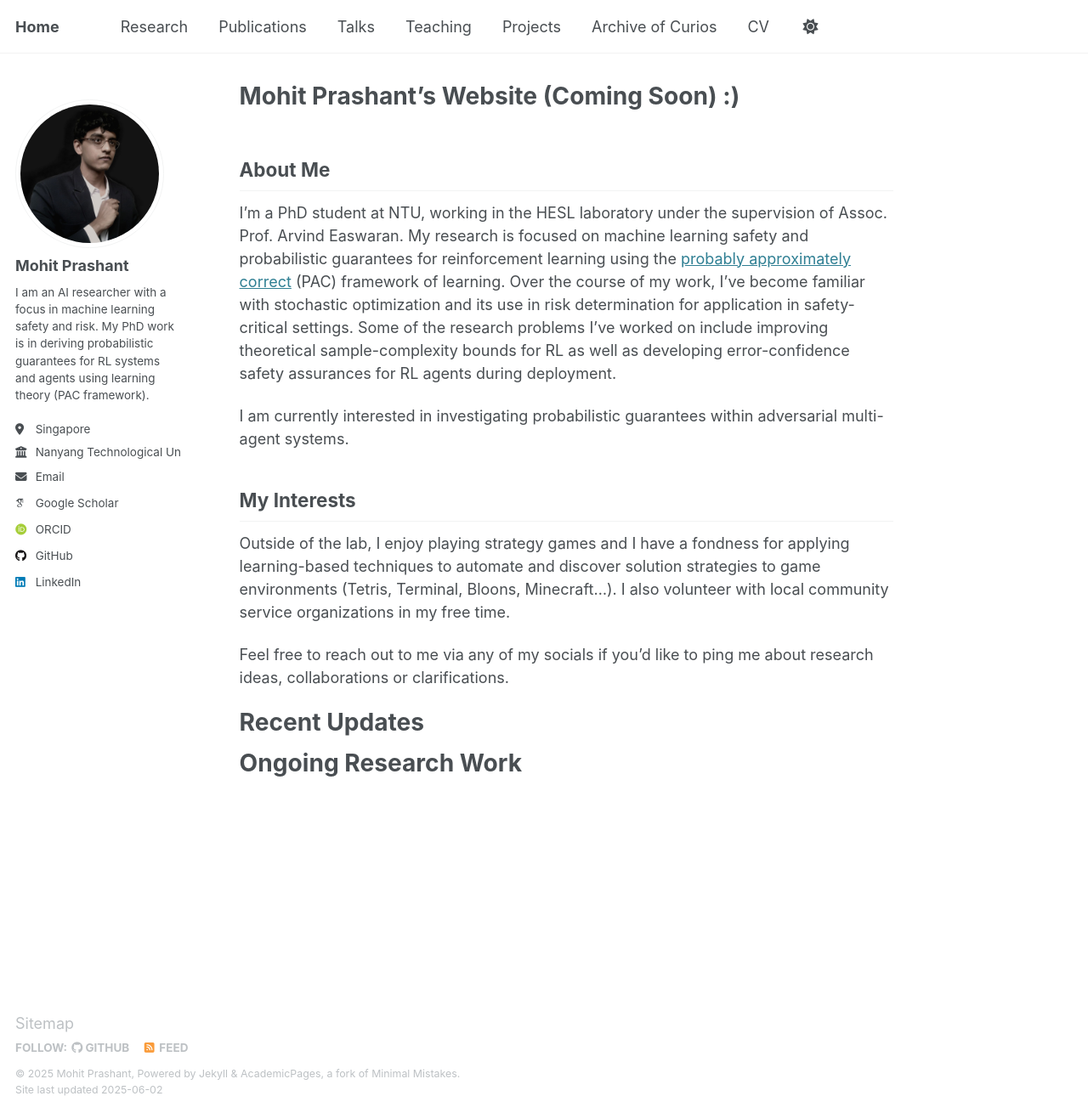
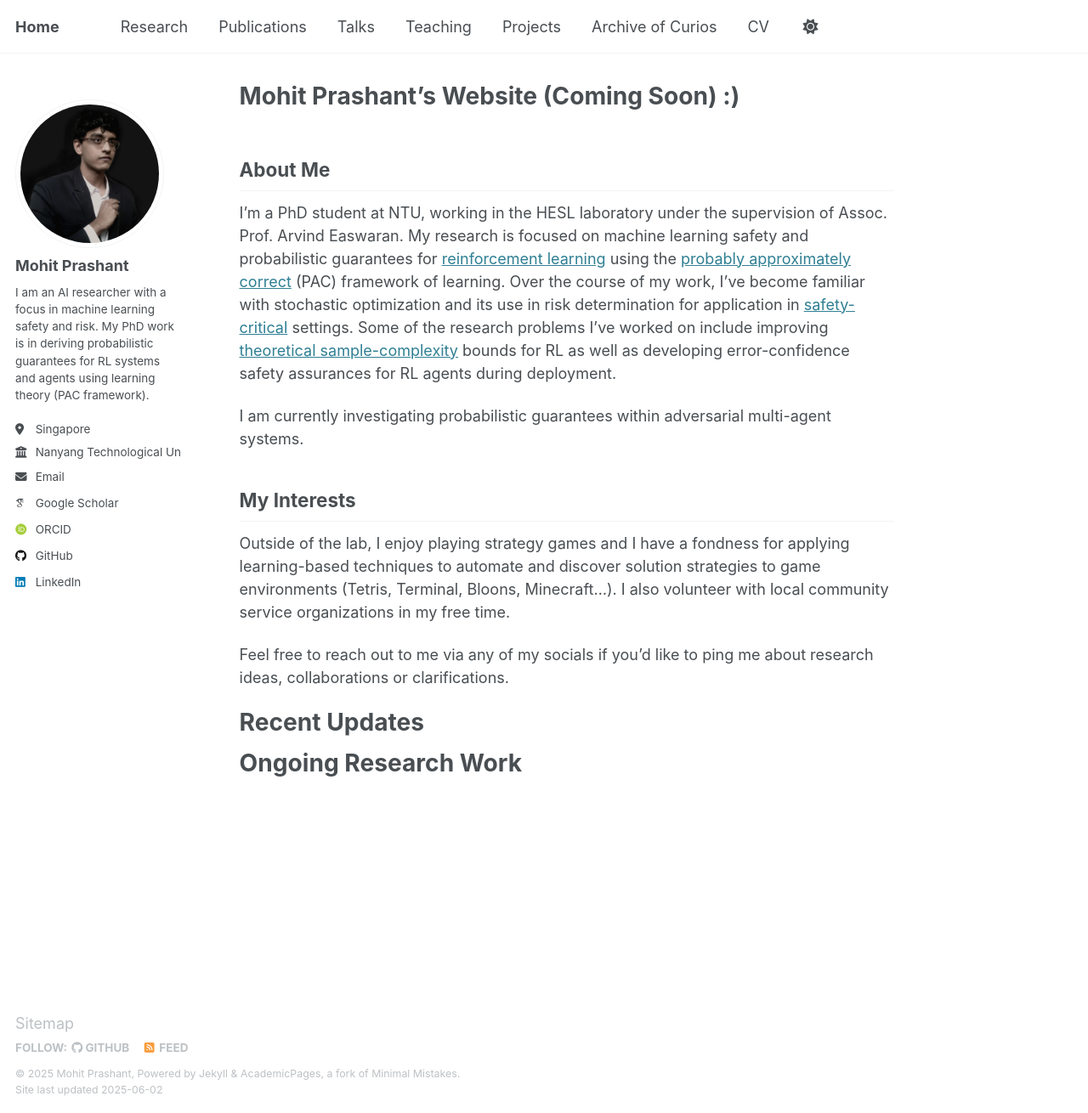
Before and after one commit to mohitprashant/mohitprashant.github.io, a Jekyll site: the page built from _pages/about.md, in a window 1280 px wide and 1310 px high. Shown: the whole window at 85% size. Built offline with Jekyll 4.4.1, drawn with Linux system fonts in a browser that asks for light colours; some web fonts are replaced.

Commit message:
Update about.md

```diff
--- a/_pages/about.md
+++ b/_pages/about.md
@@ -11,11 +11,11 @@ redirect_from:
 About Me
 ------
 I'm a PhD student at NTU, working in the HESL laboratory under the supervision of Assoc. Prof. Arvind Easwaran.
-My research is focused on machine learning safety and probabilistic guarantees for reinforcement learning using the [probably approximately correct](https://en.wikipedia.org/wiki/Probably_approximately_correct_learning) (PAC) framework of learning.
-Over the course of my work, I've become familiar with stochastic optimization and its use in risk determination for application in safety-critical settings.
-Some of the research problems I've worked on include improving theoretical sample-complexity bounds for RL as well as developing error-confidence safety assurances for RL agents during deployment.
+My research is focused on machine learning safety and probabilistic guarantees for [reinforcement learning](https://en.wikipedia.org/wiki/Reinforcement_learning) using the [probably approximately correct](https://en.wikipedia.org/wiki/Probably_approximately_correct_learning) (PAC) framework of learning.
+Over the course of my work, I've become familiar with stochastic optimization and its use in risk determination for application in [safety-critical](https://en.wikipedia.org/wiki/Safety-critical_system) settings.
+Some of the research problems I've worked on include improving [theoretical sample-complexity](https://en.wikipedia.org/wiki/Sample_complexity) bounds for RL as well as developing error-confidence safety assurances for RL agents during deployment.
 
-I am currently interested in investigating probabilistic guarantees within adversarial multi-agent systems.
+I am currently investigating probabilistic guarantees within adversarial multi-agent systems.
 
 
 
```
